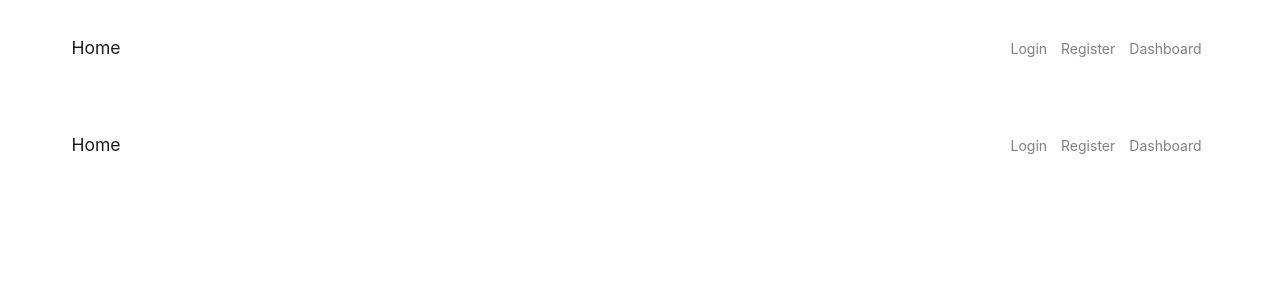
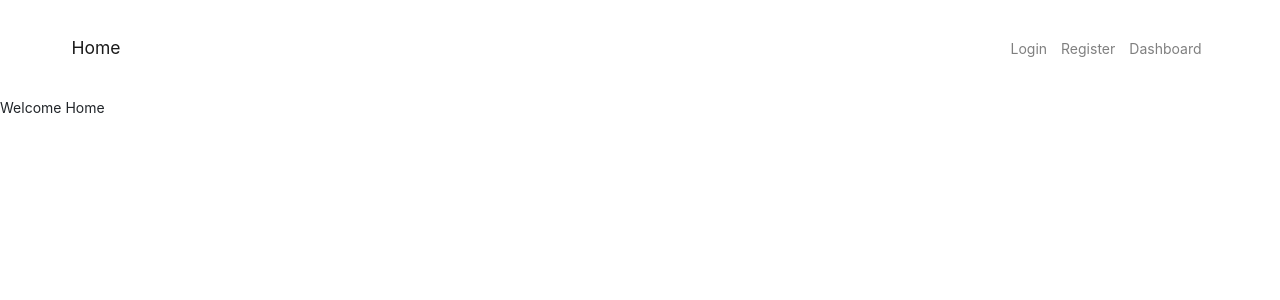
Before and after one commit to sazzadh88/vue-app, a Vue app: page /#/ in a window 1280 px wide. Shown: the top 300 px of the page. Built offline with nearby package versions, Linux system fonts and the light colour scheme.

Commit message:
Final Update

```diff
--- /dev/null
+++ b/src/components/Home.vue
@@ -0,0 +1,13 @@
+<template>
+    <div>
+        Welcome Home
+    </div>
+</template>
+
+<script>
+    export default {
+        created () {
+            console.log('hits form Home');
+        }
+    }
+</script>
--- a/src/router.js
+++ b/src/router.js
@@ -1,7 +1,7 @@
 import Vue from 'vue'
 import VueRouter from 'vue-router'
 
-import App from './App.vue'
+import Home from './components/Home.vue'
 import Dashboard from './components/Dashboard.vue'
 import Login from './components/Login.vue'
 import Register from './components/Register.vue'
@@ -12,7 +12,7 @@ Vue.use(VueRouter);
 
 const routes = [{
         path: '/',
-        component: App,
+        component: Home,
         name: 'home'
     },
     {
```
